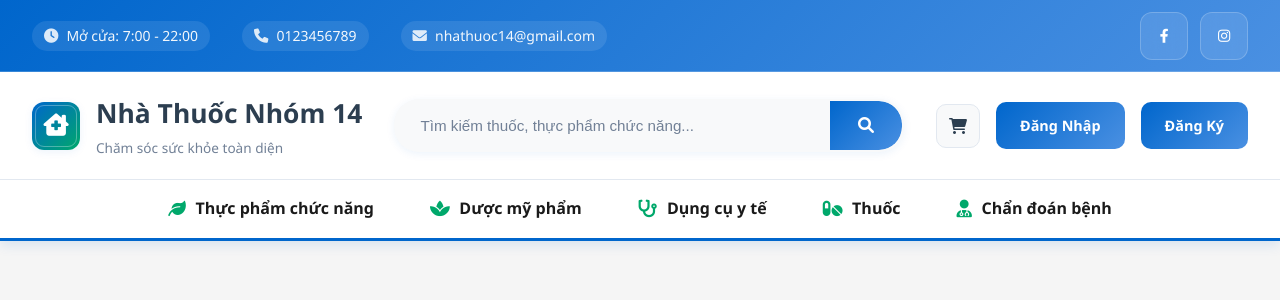
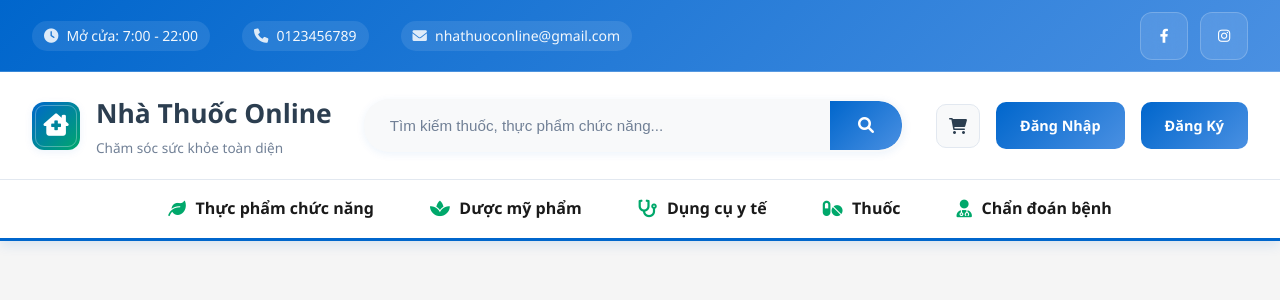
Before and after one commit to DucQuan-doo4/lt_web, a Flask app: page /baomat in a window 1280 px wide. Shown: the top 300 px of the page. Run offline with Flask 3, Linux system fonts and the light colour scheme.

Commit message:
last commit

```diff
--- a/templates/contact.html
+++ b/templates/contact.html
@@ -25,7 +25,7 @@
         <h2 class="text-center mb-4">Liên Hệ</h2>
         <p><strong>Địa chỉ:</strong> Minh Khai, quận Bắc Từ Liêm, thành phố Hà Nội</p>
         <p><strong>Trường đại học Công Nghiệp Hà Nội</strong></p>
-        <p><strong>Email:</strong> nhom14@example.com</p>
+        <p><strong>Email:</strong> nhathuoconline@gmail.com</p>
         <p><strong>Liên hệ:</strong> 0123456789</p>
         <p><strong>Hotline:</strong> 088 800 8828</p>
     </div>
--- a/templates/header.html
+++ b/templates/header.html
@@ -725,7 +725,7 @@
                     </div>
                     <div class="header-info-item">
                         <i class="fas fa-envelope"></i>
-                        <span>nhathuoc14@gmail.com</span>
+                        <span>nhathuoconline@gmail.com</span>
                     </div>
                 </div>
                 <div class="header-social">
@@ -748,7 +748,7 @@
                             <i class="fas fa-clinic-medical"></i>
                         </div>
                         <div class="logo-text">
-                            <h1>Nhà Thuốc Nhóm 14</h1>
+                            <h1>Nhà Thuốc Online</h1>
                             <p>Chăm sóc sức khỏe toàn diện</p>
                         </div>
                     </a>
```
